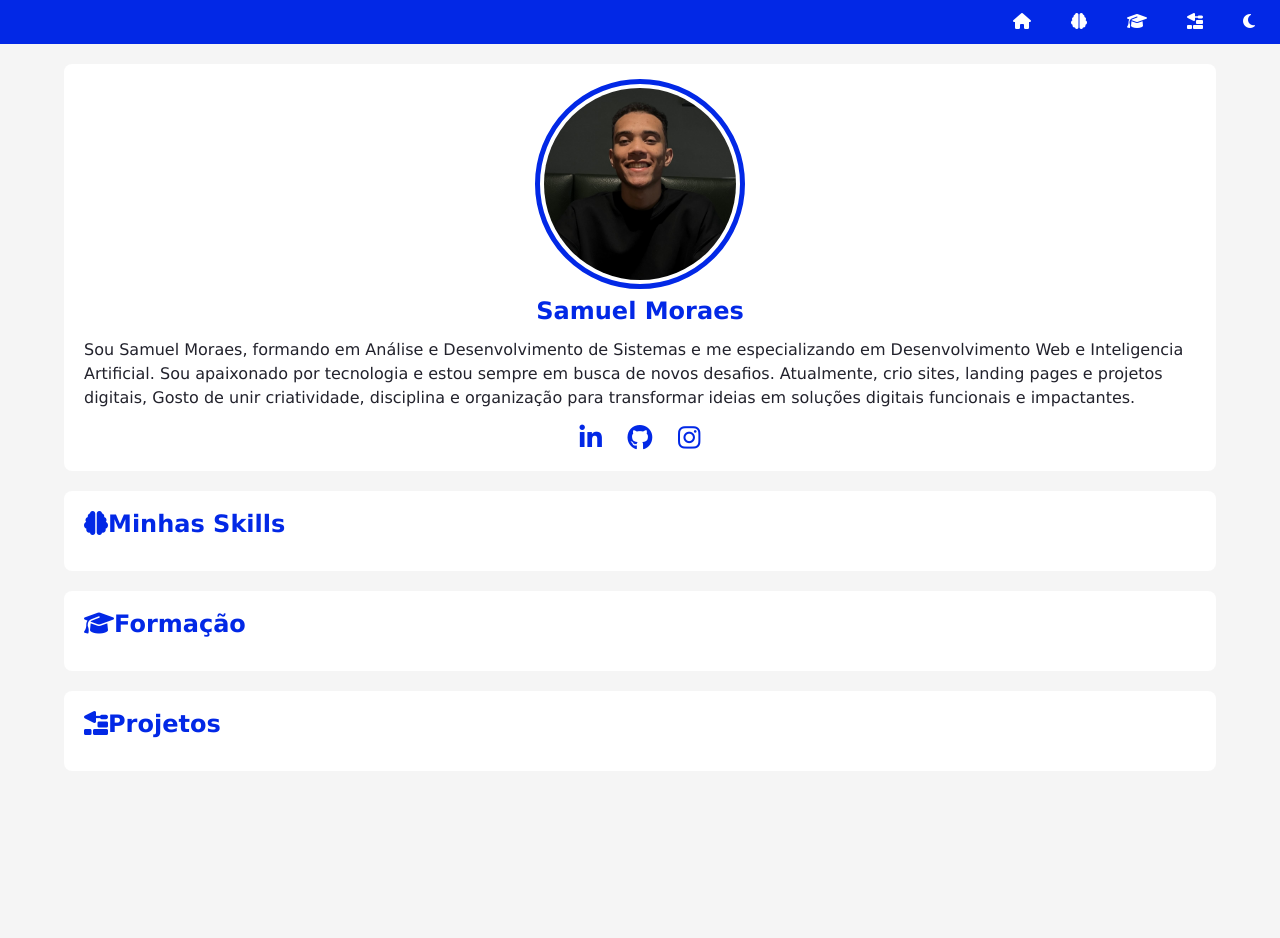
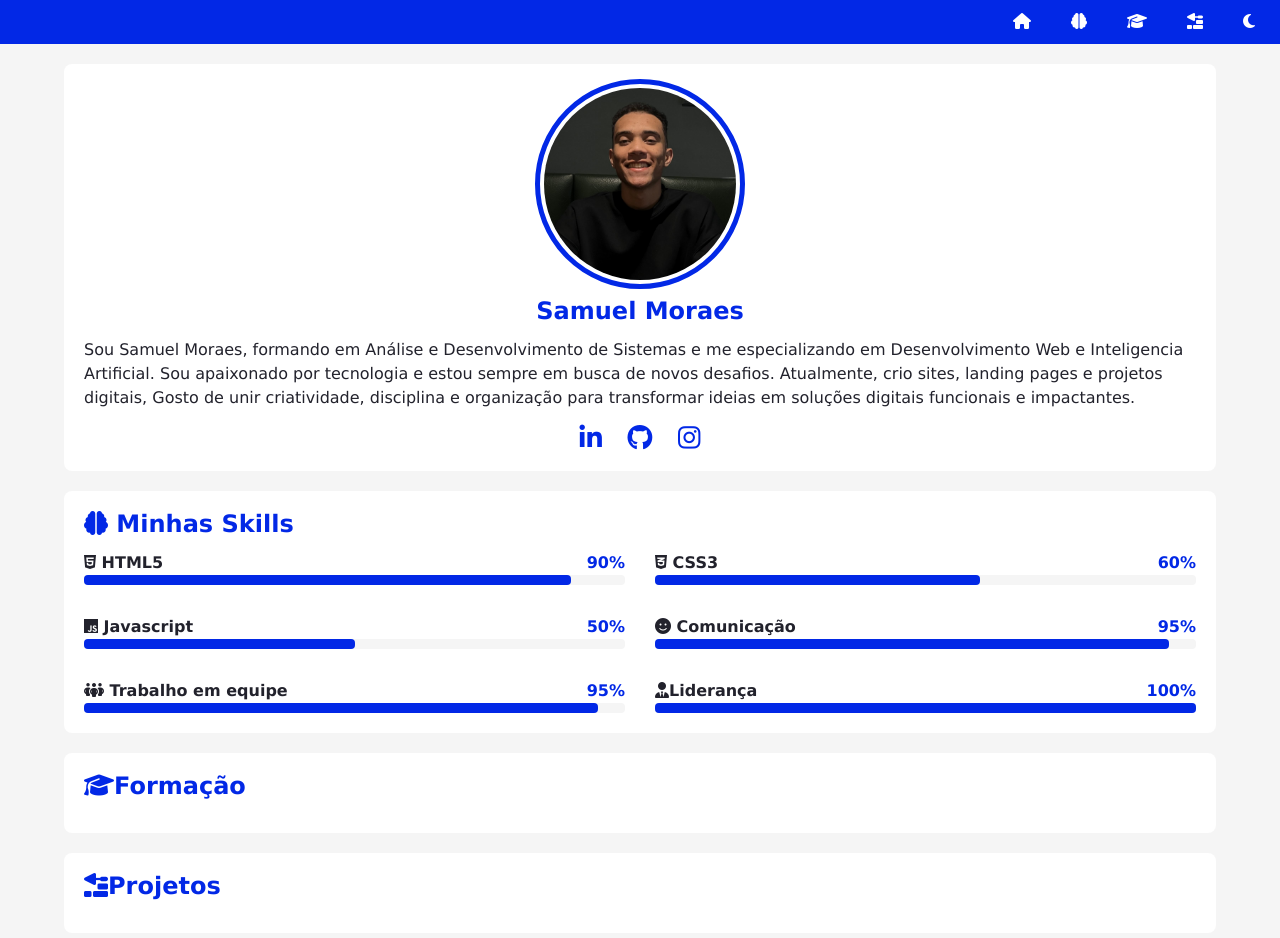
Before and after one commit to SamuelmoraesDev/projeto-portfolio, a plain HTML site: page index.html in a window 1280 px wide. Before the commit the page ends 800 px from the top, so only its background shows below. Drawn offline with Linux system fonts and the light colour scheme.

Commit message:
skills criadas

```diff
--- a/estilos/style.css
+++ b/estilos/style.css
@@ -155,3 +155,45 @@ article  {
       border: 1px solid var(--destaque);
       transition: 0.3s;
   }
+
+  #skill-container {
+    display: grid;
+    grid-template-columns: 1fr;
+    gap: 30px;
+  }
+
+  #skill-container .info {
+    display: flex;
+    justify-content: space-between;
+    align-items: center;
+  }
+
+  #skill-container .nome {
+  font-weight: bold;
+  color : var(--texto);
+  }
+
+  #skill-container .porcent {
+    font-weight: bold;
+    color: var(--destaque);
+  }
+
+  #skill-container .barra {
+    width: 100%;
+    height: 10px;
+    background-color: var(--fundo-principal);
+    border-radius: 4px;
+  }
+
+  #skill-container .progresso {
+    height: 100%;
+    background-color: var(--destaque);
+    border-radius: 4px;
+  }
+
+  @media screen and (min-width: 768px) {
+    #skill-container {
+      grid-template-columns: 1fr 1fr;
+    }
+
+  }
--- a/index.html
+++ b/index.html
@@ -38,9 +38,73 @@ Atualmente, crio sites, landing pages e projetos digitais, Gosto de unir criativ
        </section>
 
        <section id="detalhes">
-      <article id="Skills">
-                        <h2><i class="fa-solid fa-brain"></i>Minhas Skills</h2>
+
+<article id="Skills">
+    <h2><i class="fa-solid fa-brain"></i> Minhas Skills</h2>
+
+    <div id="skill-container">
+        <div class="item">
+            <div class="info">
+                <span class="nome"><i class="fa-brands fa-html5"></i> HTML5</span>
+                <span class="porcent">90%</span>
+            </div>
+            <div class="barra">
+                <div class="progresso" style="width: 90%;"></div>
+            </div>
+        </div>
+
+        <div class="item">
+            <div class="info">
+                <span class="nome"><i class="fa-brands fa-css3-alt"></i> CSS3</span>
+                <span class="porcent">60%</span>
+            </div>
+            <div class="barra">
+                <div class="progresso" style="width: 60%;"></div>
+            </div>
+        </div>
+
+        <div class="item">
+            <div class="info">
+                <span class="nome"><i class="fa-brands fa-js"></i> Javascript</span>
+                <span class="porcent">50%</span>
+            </div>
+            <div class="barra">
+                <div class="progresso" style="width: 50%;"></div>
+            </div>
+        </div>
+
+        <div class="item">
+            <div class="info">
+                <span class="nome"><i class="fa-solid fa-face-smile"></i> Comunicação</span>
+                <span class="porcent">95%</span>
+            </div>
+            <div class="barra">
+                <div class="progresso" style="width: 95%;"></div>
+            </div>
+        </div>
+
+        <div class="item">
+            <div class="info">
+                <span class="nome"><i class="fa-solid fa-people-group"></i> Trabalho em equipe</span>
+                <span class="porcent">95%</span>
+            </div>
+            <div class="barra">
+                <div class="progresso" style="width: 95%;"></div>
+            </div>
+        </div>
+         <div class="item">
+            <div class="info">
+                <span class="nome"><i class="fa-solid fa-user-tie"></i></i>Liderança</span>
+                <span class="porcent">100%</span>
+            </div>
+            <div class="barra">
+                <div class="progresso" style="width: 100%;"></div>
+            </div>
+    </div>
+</article>
+    </div>
             </article> <!--FIM article#skills-->
+
 
 
 
```
